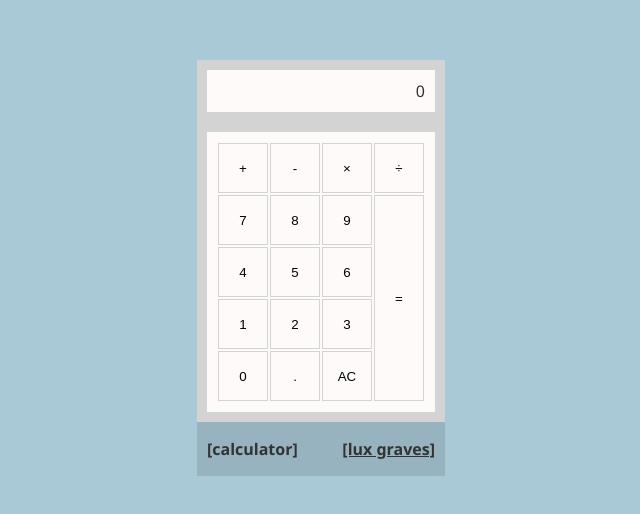
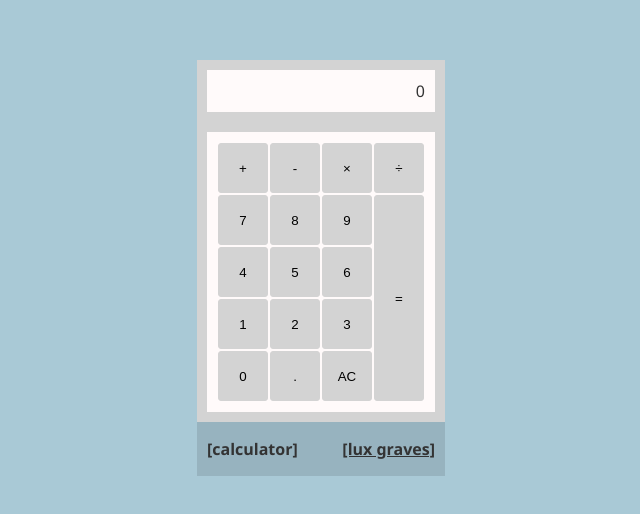
Before and after one commit to pappas-dev/odin-calculator, a plain HTML site: page index.html in a window 1280 px wide. Shown: the part 132-646 px from the top of the page, without its empty margins (319-959 px from the left). Drawn offline with Linux system fonts and the light colour scheme.

Commit message:
add rounded buttons.

```diff
--- a/style.css
+++ b/style.css
@@ -29,8 +29,9 @@ button {
     flex: 1;
     width: 50px;
     height: 50px;
-    background-color: snow;
+    background-color: lightgray;
     border: lightgray solid 1px;
+    border-radius: 3px;
 }
 #equal {
     height: 206px;
```
